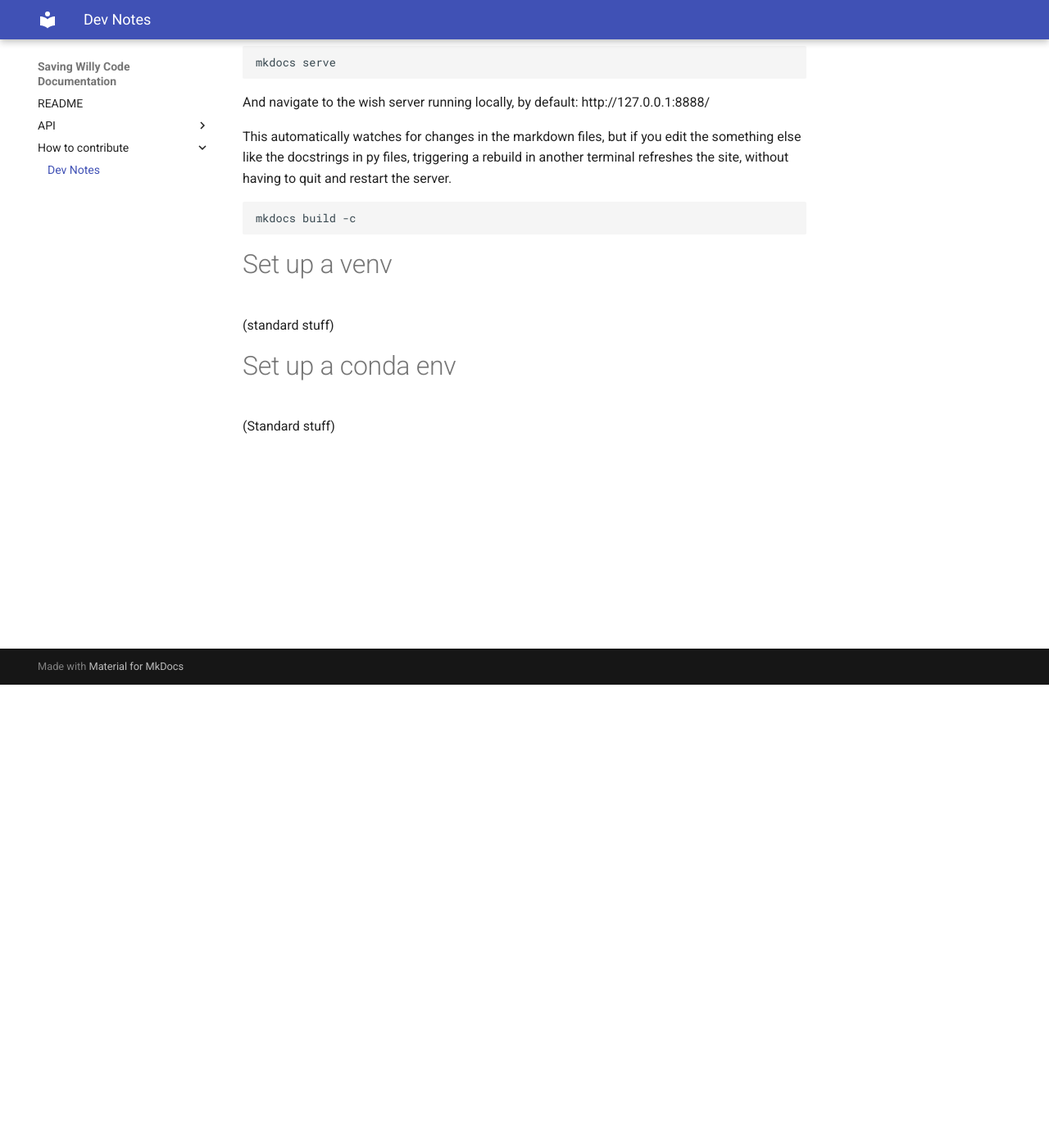
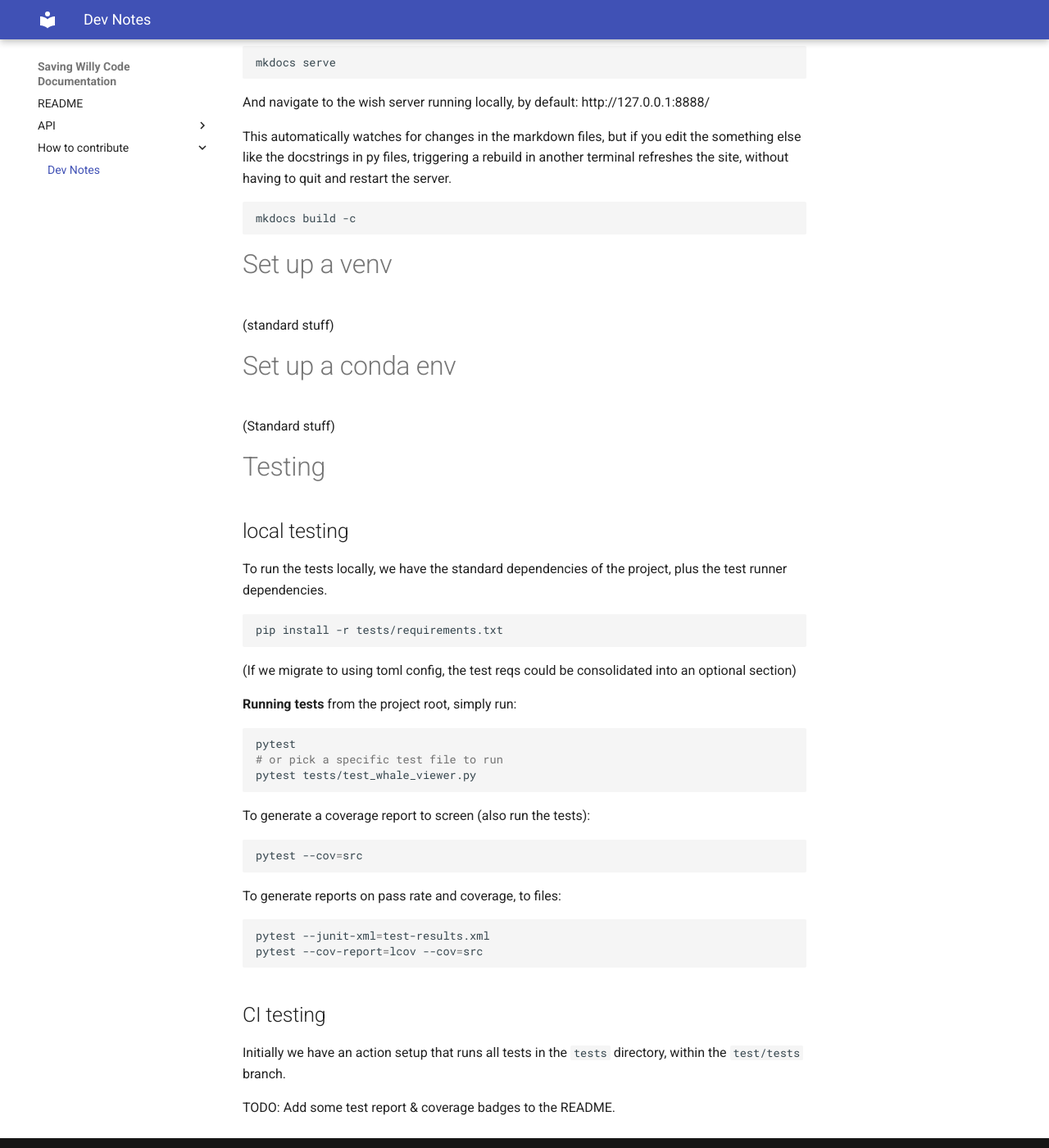
Before and after one commit to sdsc-ordes/saving-willy, an MkDocs documentation site: the page built from docs/dev_notes.md, in a window 1280 px wide and 1400 px high, scrolled down 565 px. Shown: the whole window at 82% size. Built offline with MkDocs 1.6.1 and Material for MkDocs 9.7.7, drawn with Linux system fonts in a browser that asks for light colours; some of the changed text lies outside the part shown.

Commit message:
docs: added some notes on how to run tests

````diff
--- a/docs/dev_notes.md
+++ b/docs/dev_notes.md
@@ -5,7 +5,7 @@ We set this up so it is hosted as a huggingface space. Each commit to `main` tri
 For local testing, assuming you have all the required packages installed in a
 conda env or virtualenv, and that env is activated:
 
-```
+```bash
 cd src
 streamlit run main.py
 ```
@@ -17,15 +17,17 @@ We have a CI action to presesnt the docs on github.io.
 To validate locally, you need the deps listed in `requirements.txt` installed.
 
 Run
-```
+```bash
 mkdocs serve
 ```
+
 And navigate to the wish server running locally, by default: http://127.0.0.1:8888/
 
 This automatically watches for changes in the markdown files, but if you edit the
 something else like the docstrings in py files, triggering a rebuild in another terminal
 refreshes the site, without having to quit and restart the server.
-```
+
+```bash
 mkdocs build -c
 ```
 
@@ -38,3 +40,43 @@ mkdocs build -c
 # Set up a conda env
 
 (Standard stuff)
+
+
+# Testing
+
+## local testing
+To run the tests locally, we have the standard dependencies of the project, plus the test runner dependencies.
+
+```bash
+pip install -r tests/requirements.txt
+```
+
+(If we migrate to using toml config, the test reqs could be consolidated into an optional section)
+
+
+**Running tests**
+from the project root, simply run:
+
+```bash
+pytest
+# or pick a specific test file to run
+pytest tests/test_whale_viewer.py
+```
+
+To generate a coverage report to screen (also run the tests):
+```bash
+pytest --cov=src
+```
+
+To generate reports on pass rate and coverage, to files:
+```bash
+pytest --junit-xml=test-results.xml
+pytest --cov-report=lcov --cov=src
+```
+
+
+## CI testing
+
+Initially we have an action setup that runs all tests in the `tests` directory, within the `test/tests` branch.
+
+TODO: Add some test report & coverage badges to the README.
````
